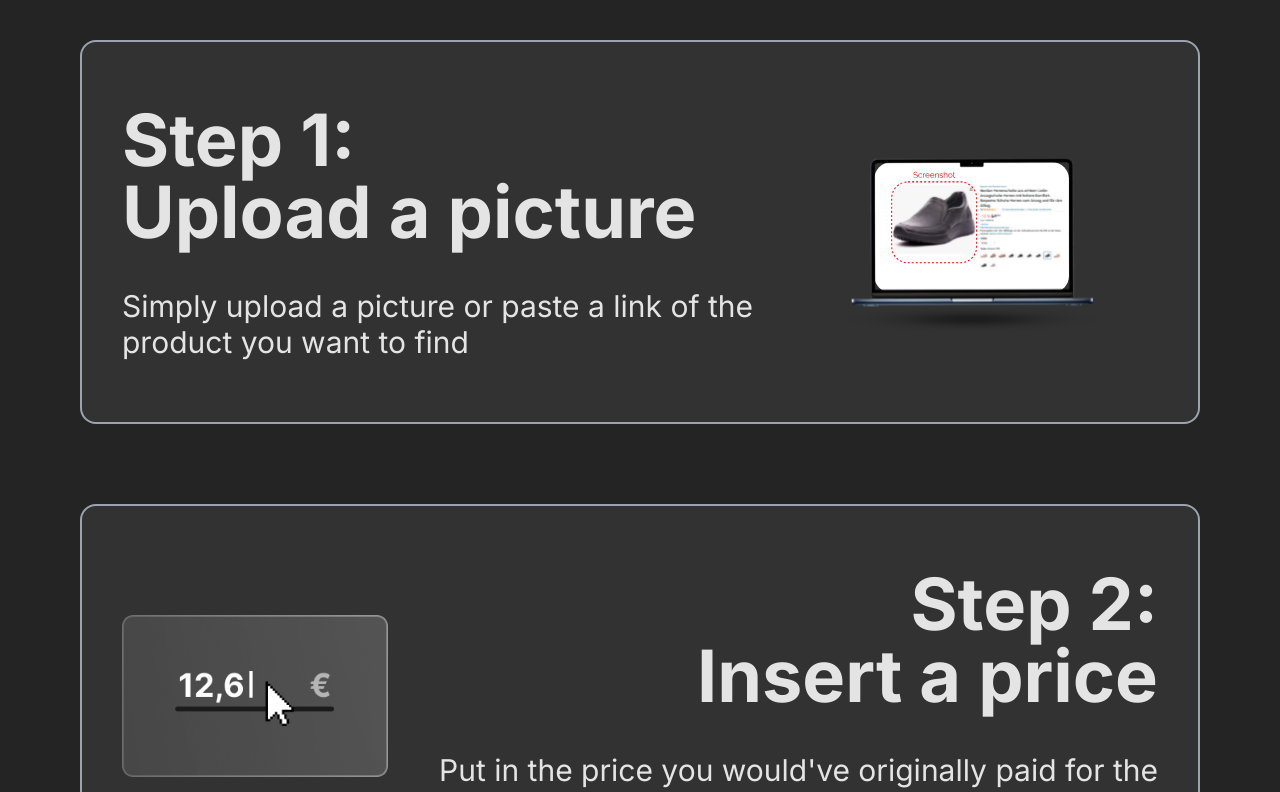
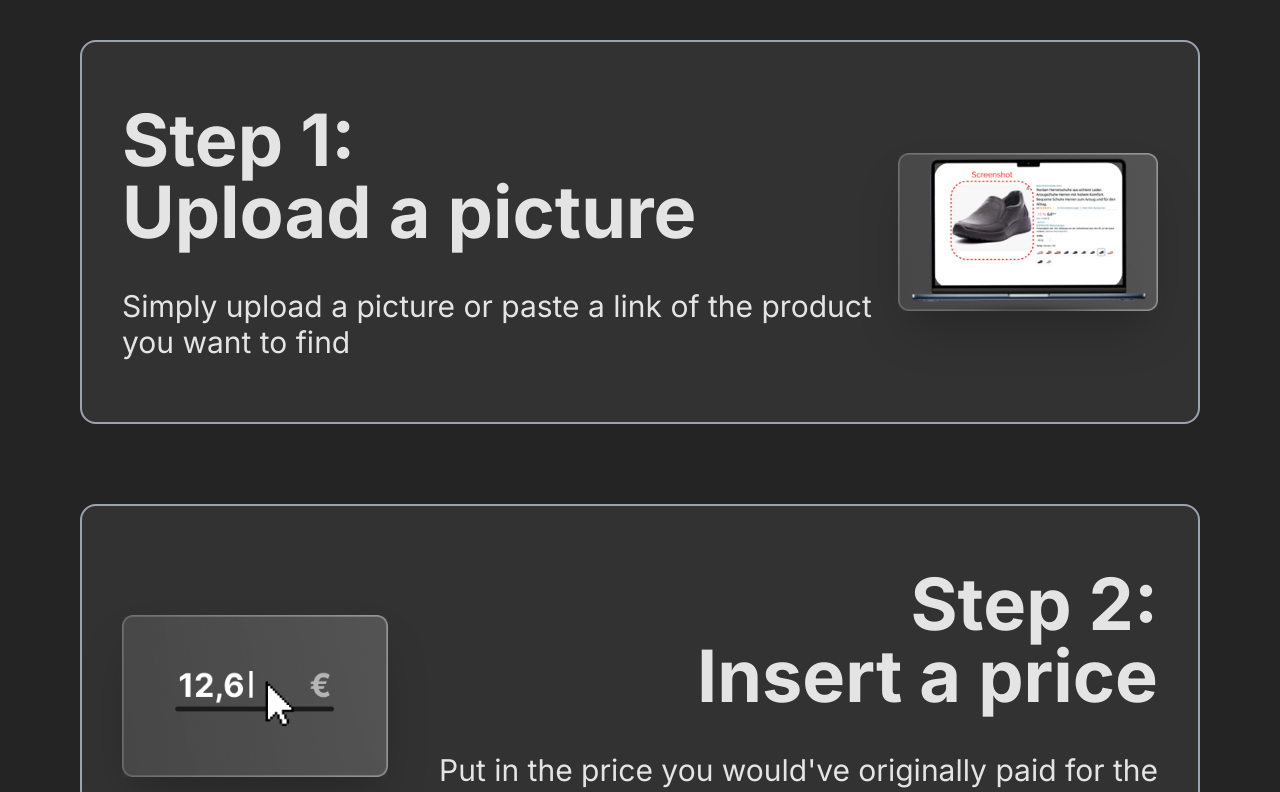
Before and after one commit to d3nnis2001/CHendLess, a Vue app in the folder frontend/: page / in a window 1280 px wide. Shown: the part 840-1632 px from the top of the page. Built offline with nearby package versions, Linux system fonts and the light colour scheme.

Commit message:
Added hovering shadow for images
Also replaced the laptop image but that can be undone

```diff
--- a/frontend/src/App.vue
+++ b/frontend/src/App.vue
@@ -21,7 +21,7 @@
       :step=1
       title="Upload a picture"
       description="Simply upload a picture or paste a link of the product you want to find"
-      image="/src/assets/laptop.svg"
+      image="/src/assets/laptop2.png"
       altText="laptop"/>
 
     <StepComponent
--- a/frontend/src/components/StepComponent.vue
+++ b/frontend/src/components/StepComponent.vue
@@ -8,7 +8,7 @@
     ref="stepComponent"
   >
     <div v-if="imageLeft">
-        <img :src="image" :alt="altText" class="image-steps-hover">
+      <img :src="image" :alt="altText" class="image-steps-hover shadow-2xl hover:shadow-zinc-900">
     </div>
     <div :class="[imageLeft ? 'text-right' : 'text-left']">
       <p :class="textClass">
@@ -19,7 +19,7 @@
       <p class="mt-10" v-html="description"></p>
     </div>
     <div v-if="!imageLeft">
-        <img :src="image" :alt="altText" class="image-steps-hover">
+      <img :src="image" :alt="altText" class="image-steps-hover shadow-2xl hover:shadow-zinc-900">
     </div>
   </div>
 </template>
```
Also changed, not shown: frontend/src/assets/laptop2.png (added). Lines whose indentation alone changed are shown as unchanged.
